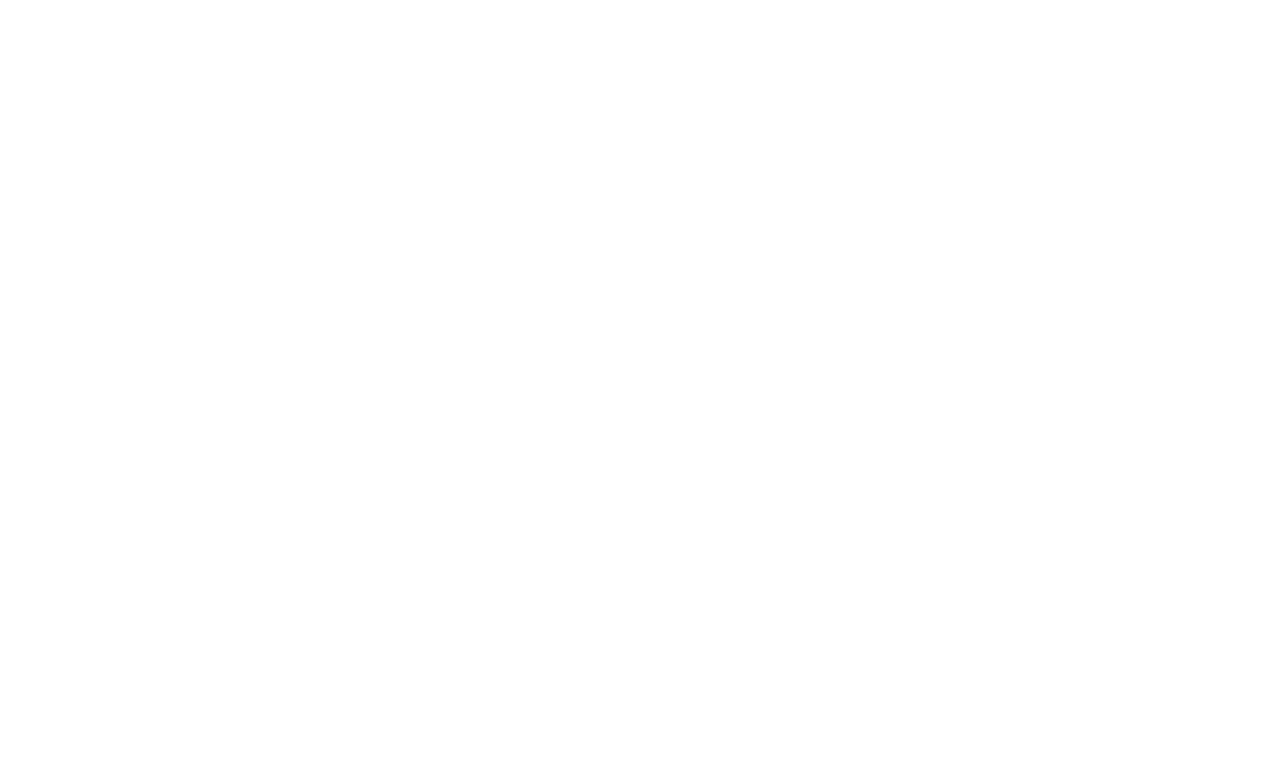
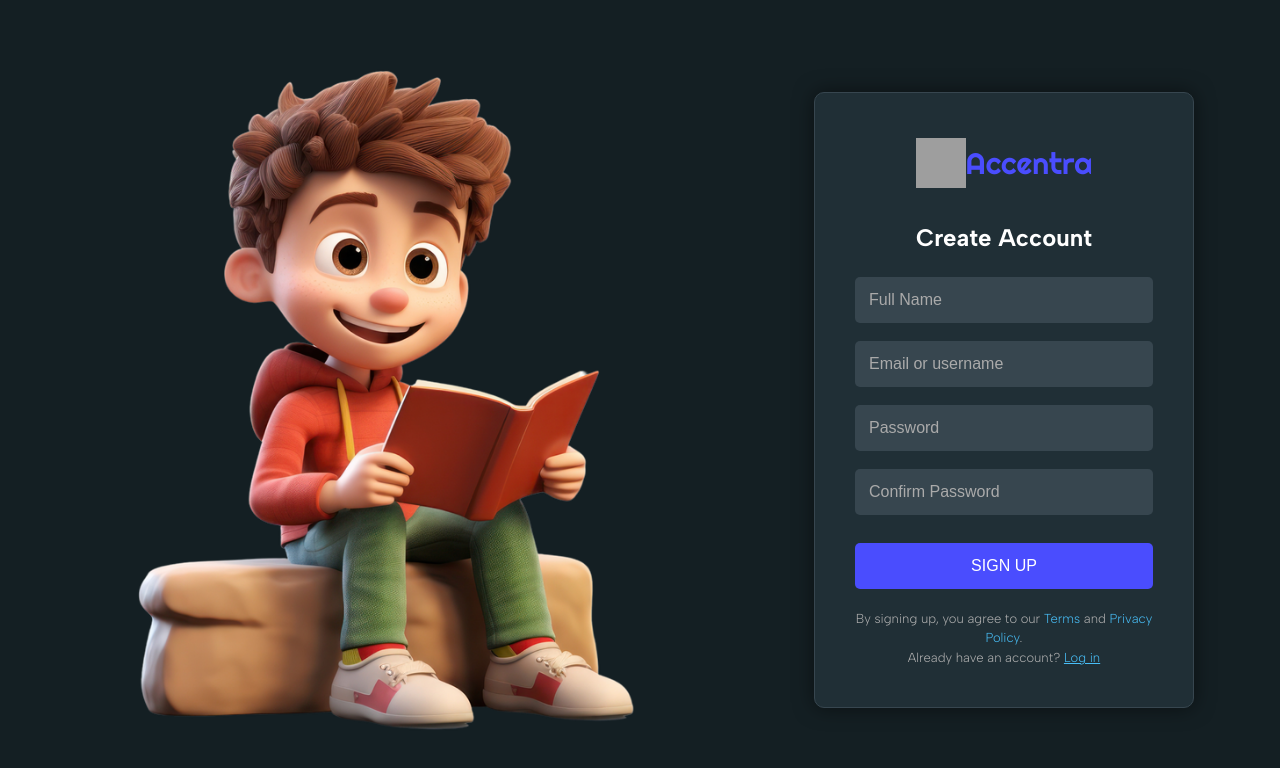
Before and after one commit to beatenstratblues/Accent--learn-frontend, a React (Vite) app: page /signup in a window 1280 px wide. Before the commit this address had no page. Shown: the top 768 px of the page. Built offline with nearby package versions, Linux system fonts and the light colour scheme; grey boxes are pictures that could not be loaded; a web font is replaced by a local one.

Commit message:
signup page added

```diff
--- a/src/App.jsx
+++ b/src/App.jsx
@@ -8,13 +8,15 @@
 import QuestsPage from './pages/QuestsPage';
 import DailyPage from './pages/DailyPage';
 import LoginPage from './pages/LoginPage';
+import SignUpPage from './pages/SignUpPage';
 
 
 function App() {
     return (
     <Router>
         <Routes>
-        <Route path="/login" element={<LoginPage />} /> {/* Add login route */}
+        <Route path="/signup" element={<SignUpPage/>}/>
+        <Route path="/login" element={<LoginPage />} />
           <Route path="/" element={<AppLayout />}>
             <Route index element={<HomePage />} />
             <Route path="letters" element={<LettersPage />} />
--- a/src/index.css
+++ b/src/index.css
@@ -806,24 +806,27 @@
 }
 
 .login-box {
-  background-color: #30363d;
+  background-color: #202F36;
   padding: 40px;
   border-radius: 10px;
   box-shadow: 0px 0px 10px rgba(0, 0, 0, 0.5);
   text-align: center;
-  width: 350px;
+  width: 380px;
   display: flex;
   flex-direction: column;
   align-items: center;
+  border: 1px solid #37464F;
 }
 
 .login-box h2 {
   color: white;
   margin-bottom: 20px;
+  font-size: 24px;
 }
 
 .input-group {
-  margin-bottom: 15px;
+  margin-bottom: 18px;
+  width: 100%;
 }
 
 .input-group input {
@@ -832,37 +835,67 @@
   border: none;
   border-radius: 5px;
   font-size: 16px;
+  background-color: #37464F;
+  color: white;
+  outline: none;
+  transition: all 0.3s ease;
+}
+
+.input-group input::placeholder {
+  color: #aaa;
+}
+
+.input-group input:focus {
+  outline: 2px solid #4A4DFE;
 }
 
 .login-button {
   width: 100%;
-  padding: 12px;
+  padding: 14px;
   border: none;
   border-radius: 5px;
-  background-color: #4a90e2;
+  background-color: #4A4DFE;
   color: white;
   font-size: 16px;
+  font-weight: 500;
   cursor: pointer;
+  transition: all 0.3s ease;
+  margin-top: 10px;
 }
 
 .login-button:hover {
-  background-color: #357abd;
+  background-color: #3A3DDD;
+  transform: translateY(-2px);
 }
+
+.login-button:active {
+  transform: translateY(0);
+}
+
 
 .terms-text {
   margin-top: 15px;
   font-size: 12px;
   color: #b0b0b0;
+  line-height: 1.5;
 }
 
 .link {
   color: #4a90e2;
   cursor: pointer;
+  transition: color 0.3s ease;
+}
+
+.link:hover {
+  color: #4A4DFE;
+  text-decoration: underline;
 }
 
 .heroImage img {
   width: 500px;
 }
+
+
 
 /* Quests Page */
 
--- /dev/null
+++ b/src/pages/SignUpPage.jsx
@@ -0,0 +1,120 @@
+import React, { useState } from 'react';
+import { Link } from 'react-router-dom';
+import '../signup.css'; // Import the separate CSS file
+import AppLogo from '../components/AppLogo';
+import greenBird from '../assets/GreenBird2.png'
+
+const SignUpPage = () => {
+  const [formData, setFormData] = useState({
+    fullName: '',
+    email: '',
+    password: '',
+    confirmPassword: ''
+  });
+
+  const handleChange = (e) => {
+    const { name, value } = e.target;
+    setFormData(prevState => ({
+      ...prevState,
+      [name]: value
+    }));
+  };
+
+  const handleSubmit = (e) => {
+    e.preventDefault();
+    // Add your signup logic here
+    console.log('Form submitted:', formData);
+  };
+
+  // Simple password strength checker
+  const checkPasswordStrength = (password) => {
+    if (!password) return '';
+    if (password.length < 6) return 'weak';
+    if (password.length < 10) return 'medium';
+    return 'strong';
+  };
+
+  const passwordStrength = checkPasswordStrength(formData.password);
+
+  return (
+    <div className="signup-container">
+      <div className="hero-image">
+        <img src={greenBird} alt="3D Character with laptop" />
+      </div>
+
+      <div className="signup-box">
+        <AppLogo/>
+
+        <h2>Create Account</h2>
+
+        <form className="signup-form" onSubmit={handleSubmit}>
+          <div className="input-group">
+            <input
+              type="text"
+              name="fullName"
+              placeholder="Full Name"
+              value={formData.fullName}
+              onChange={handleChange}
+              required
+            />
+          </div>
+
+          <div className="input-group">
+            <input
+              type="email"
+              name="email"
+              placeholder="Email or username"
+              value={formData.email}
+              onChange={handleChange}
+              required
+            />
+          </div>
+
+          <div className="input-group">
+            <input
+              type="password"
+              name="password"
+              placeholder="Password"
+              value={formData.password}
+              onChange={handleChange}
+              required
+            />
+          </div>
+
+          {formData.password && (
+            <div className="password-strength">
+              <div className={`strength-meter ${passwordStrength}`}></div>
+            </div>
+          )}
+
+          <div className="input-group">
+            <input
+              type="password"
+              name="confirmPassword"
+              placeholder="Confirm Password"
+              value={formData.confirmPassword}
+              onChange={handleChange}
+              required
+            />
+          </div>
+
+          {formData.password && formData.confirmPassword &&
+           formData.password !== formData.confirmPassword && (
+            <div className="error-message">Passwords do not match</div>
+          )}
+
+          <button type="submit" className="signup-button">SIGN UP</button>
+        </form>
+
+        <p className="terms-text">
+          By signing up, you agree to our <span className="link">Terms</span> and{' '}
+          <span className="link">Privacy Policy</span>.<br />
+          Already have an account?{' '}
+          <Link to="/login" className="link">Log in</Link>
+        </p>
+      </div>
+    </div>
+  );
+};
+
+export default SignUpPage;
--- /dev/null
+++ b/src/signup.css
@@ -0,0 +1,188 @@
+@import url('https://fonts.googleapis.com/css2?family=Albert+Sans:wght@300;400;500&family=Righteous&display=swap');
+
+/* Signup Container */
+.signup-container {
+  display: flex;
+  justify-content: center;
+  align-items: center;
+  width: 100%;
+  height: 100vh;
+  background-color: #141F23;
+  gap: 10vw;
+}
+
+/* Hero Image Styling */
+.hero-image {
+  display: flex;
+  justify-content: center;
+  align-items: center;
+}
+
+.hero-image img {
+  width: 600px;
+  max-width: 90%;
+  height: auto;
+}
+
+/* Signup Box */
+.signup-box {
+  background-color: #202F36;
+  padding: 40px;
+  border-radius: 10px;
+  box-shadow: 0px 0px 20px rgba(0, 0, 0, 0.5);
+  text-align: center;
+  width: 380px;
+  display: flex;
+  flex-direction: column;
+  align-items: center;
+  border: 1px solid #37464F;
+}
+
+/* Form title */
+.signup-box h2 {
+  color: white;
+  margin-bottom: 25px;
+  font-size: 24px;
+}
+
+/* Form styling */
+.signup-form {
+  width: 100%;
+}
+
+/* Input groups */
+.input-group {
+  margin-bottom: 18px;
+  width: 100%;
+}
+
+.input-group input {
+  width: 100%;
+  padding: 14px;
+  border: none;
+  border-radius: 5px;
+  font-size: 16px;
+  background-color: #37464F;
+  color: white;
+  outline: none;
+  transition: all 0.3s ease;
+}
+
+.input-group input::placeholder {
+  color: #aaa;
+}
+
+.input-group input:focus {
+  outline: 2px solid #4A4DFE;
+}
+
+/* Signup button */
+.signup-button {
+  width: 100%;
+  padding: 14px;
+  border: none;
+  border-radius: 5px;
+  background-color: #4A4DFE;
+  color: white;
+  font-size: 16px;
+  font-weight: 500;
+  cursor: pointer;
+  transition: all 0.3s ease;
+  margin-top: 10px;
+}
+
+.signup-button:hover {
+  background-color: #3A3DDD;
+  transform: translateY(-2px);
+}
+
+.signup-button:active {
+  transform: translateY(0);
+}
+
+/* Terms text */
+.terms-text {
+  margin-top: 20px;
+  font-size: 13px;
+  color: #b0b0b0;
+  line-height: 1.5;
+}
+
+.link {
+  color: #48BFF8;
+  cursor: pointer;
+  transition: color 0.3s ease;
+}
+
+.link:hover {
+  color: #4A4DFE;
+  text-decoration: underline;
+}
+
+/* Responsive styles */
+@media (max-width: 1024px) {
+  .signup-container {
+    flex-direction: column;
+    gap: 2vh;
+  }
+
+  .hero-image img {
+    width: 300px;
+  }
+
+  .signup-box {
+    width: 90%;
+    max-width: 380px;
+  }
+}
+
+@media (max-width: 480px) {
+  .hero-image {
+    display: none;
+  }
+
+  .signup-box {
+    padding: 30px 20px;
+  }
+}
+
+/* Password strength indicator */
+.password-strength {
+  width: 100%;
+  height: 4px;
+  background-color: #37464F;
+  margin-top: -10px;
+  margin-bottom: 18px;
+  border-radius: 2px;
+  overflow: hidden;
+}
+
+.strength-meter {
+  height: 100%;
+  width: 0%;
+  transition: all 0.3s ease;
+}
+
+.weak {
+  width: 30%;
+  background-color: #ff4d4d;
+}
+
+.medium {
+  width: 60%;
+  background-color: #ffaa00;
+}
+
+.strong {
+  width: 100%;
+  background-color: #40BF56;
+}
+
+/* Error messages */
+.error-message {
+  color: #ff4d4d;
+  font-size: 12px;
+  text-align: left;
+  margin-top: 4px;
+  padding-left: 5px;
+}
```
Also changed, not shown: src/assets/GreenBird.png (added), src/assets/GreenBird2.png (added).
